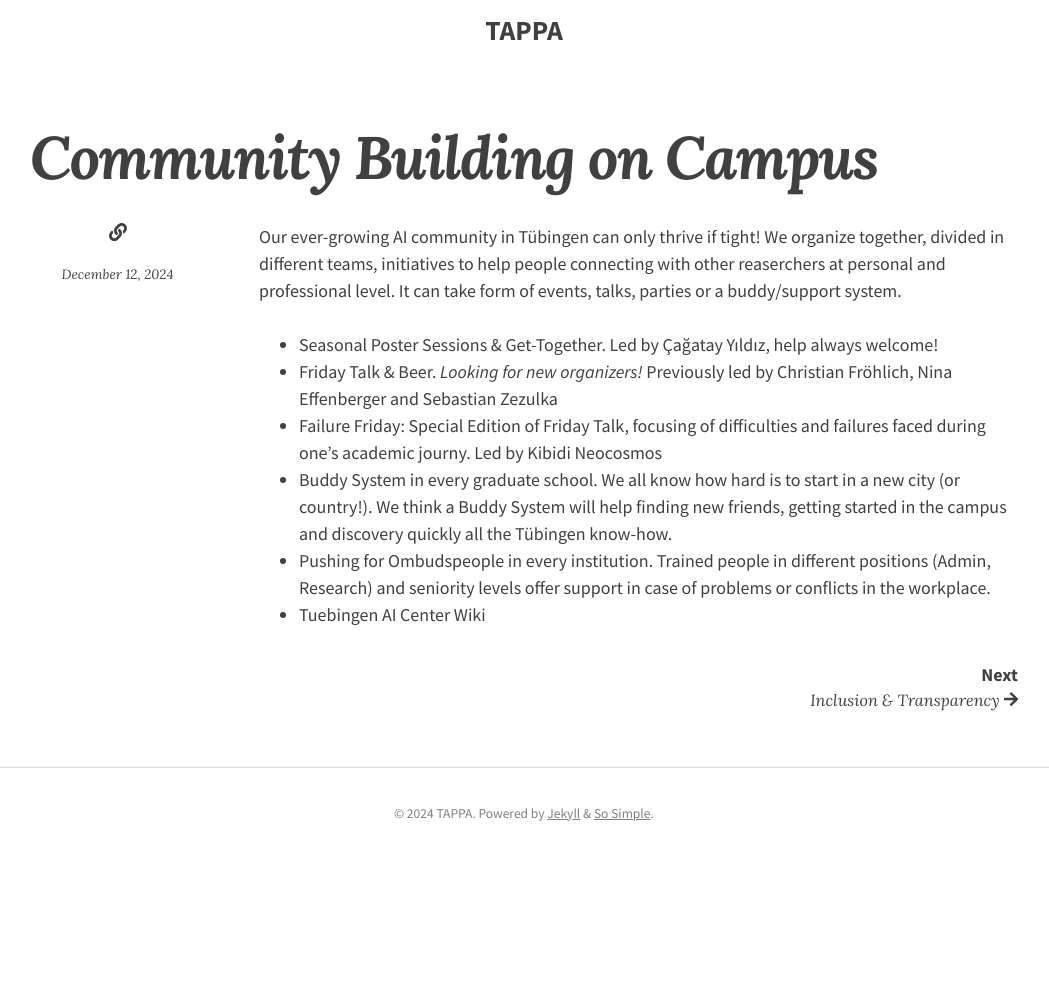
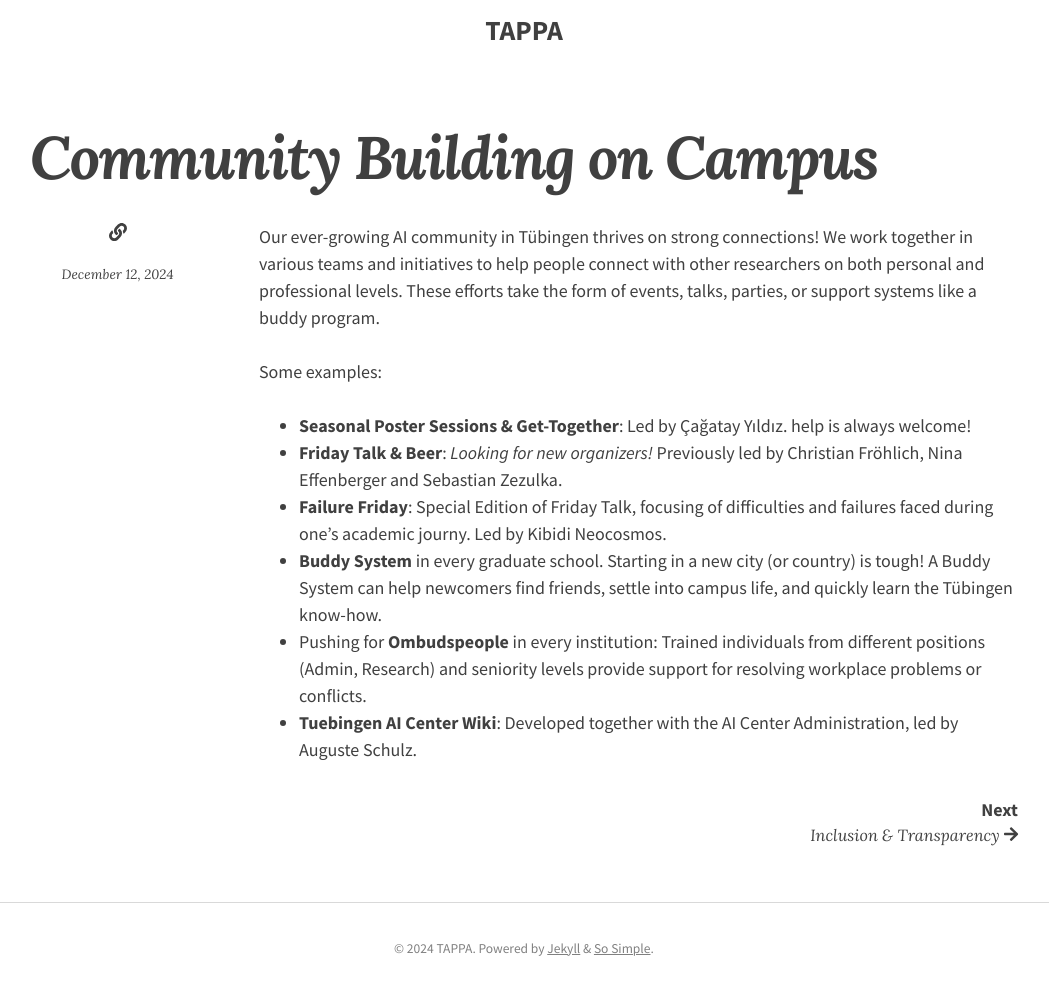
Before and after one commit to tappa-org/tappa-org.github.io, a Jekyll site: the page built from _projects/community_building.md, in a window 1280 px wide, cut to the strip 221-1252 px from the top of the page. Shown: the top 995 px of the strip, without its empty margins (116-1165 px from the left). Built offline with Jekyll 4.4.1, drawn with Linux system fonts in a browser that asks for light colours; nearby versions of some CDN libraries; before the commit the page ends 1117 px from its top, so only the background shows below that.

Commit message:
project pages updates

```diff
--- a/_projects/community_building.md
+++ b/_projects/community_building.md
@@ -2,12 +2,12 @@
 title: "Community Building on Campus"
 ---
 
-Our ever-growing AI community in Tübingen can only thrive if tight! We organize together, divided in different teams, initiatives to help people connecting with other reaserchers at personal and professional level. It can take form of events, talks, parties or a buddy/support system.
+Our ever-growing AI community in Tübingen thrives on strong connections! We work together in various teams and initiatives to help people connect with other researchers on both personal and professional levels. These efforts take the form of events, talks, parties, or support systems like a buddy program.
 
-
-- Seasonal Poster Sessions & Get-Together. Led by Çağatay Yıldız, help always welcome!
-- Friday Talk & Beer. *Looking for new organizers!* Previously led by Christian Fröhlich, Nina Effenberger and Sebastian Zezulka
-- Failure Friday: Special Edition of Friday Talk, focusing of difficulties and failures faced during one's academic journy. Led by Kibidi Neocosmos
-- Buddy System in every graduate school. We all know how hard is to start in a new city (or country!). We think a Buddy System will help finding new friends, getting started in the campus and discovery quickly all the Tübingen know-how.
-- Pushing for Ombudspeople in every institution. Trained people in different positions (Admin, Research) and seniority levels offer support in case of problems or conflicts in the workplace.
-- Tuebingen AI Center Wiki
+Some examples:
+- **Seasonal Poster Sessions & Get-Together**: Led by Çağatay Yıldız. help is always welcome!
+- **Friday Talk & Beer**: *Looking for new organizers!* Previously led by Christian Fröhlich, Nina Effenberger and Sebastian Zezulka.
+- **Failure Friday**: Special Edition of Friday Talk, focusing of difficulties and failures faced during one's academic journy. Led by Kibidi Neocosmos.
+- **Buddy System** in every graduate school. Starting in a new city (or country) is tough! A Buddy System can help newcomers find friends, settle into campus life, and quickly learn the Tübingen know-how.
+- Pushing for **Ombudspeople** in every institution: Trained individuals from different positions (Admin, Research) and seniority levels provide support for resolving workplace problems or conflicts.
+- **Tuebingen AI Center Wiki**: Developed together with the AI Center Administration, led by Auguste Schulz.
```
Also changed, not shown: _projects/inclusion.md (+3 -3 lines), _projects/mental_well_being.md (+7 -6 lines), _projects/scientific_exchange.md (+3 -3 lines), _projects/support_internationals.md (+3 -1 lines).
